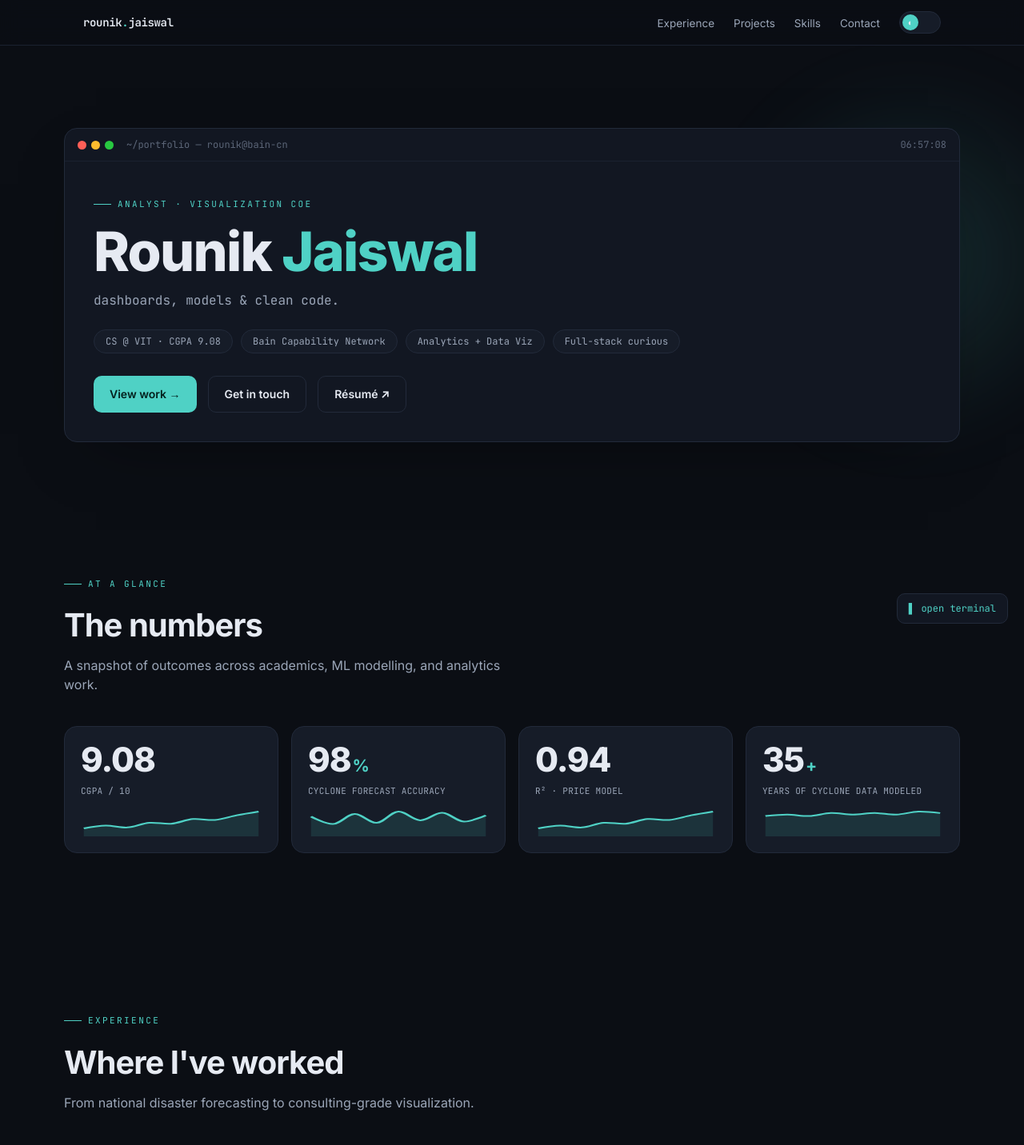
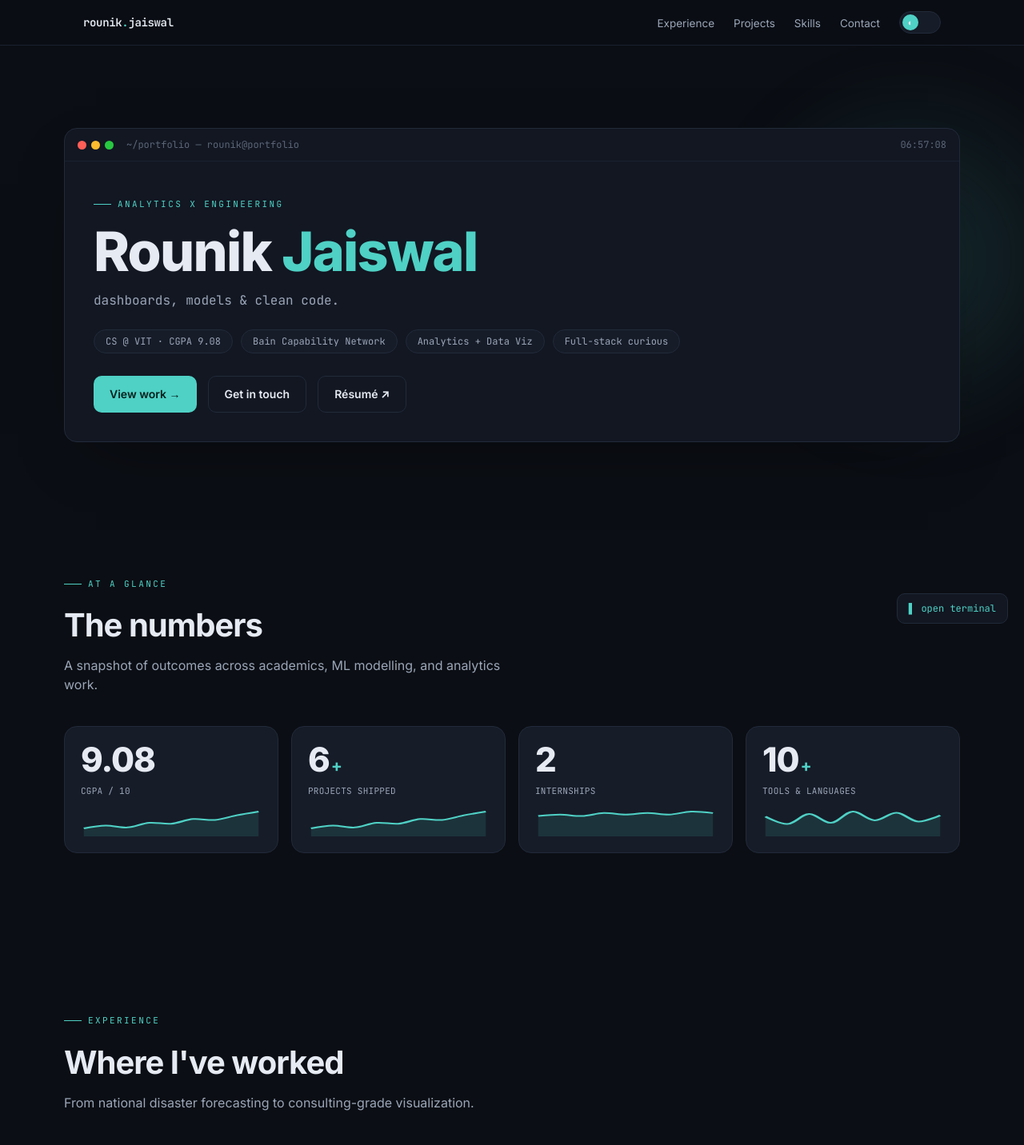
Before and after one commit to Rounik-Jaiswal/Portfolio, a Next.js app: page / in a window 1280 px wide. Shown: the top 1432 px of the page at 80% size. Built offline with nearby package versions, Linux system fonts and the light colour scheme.

Commit message:
Updated details and terminal theme change issue

```diff
--- a/src/app/globals.css
+++ b/src/app/globals.css
@@ -84,6 +84,10 @@
   --accent-3: #7c8cff; /* indigo — dev */
   --grid: #1a2130;
   --glow: rgba(79, 209, 197, 0.16);
+  /* Terminal easter-egg surface */
+  --term-bg: #0a0d13;
+  --term-border: #1a2130;
+  --term-text: #cfe8e4;
 }
 
 /* ---------- Light theme ---------- */
@@ -101,6 +105,10 @@
   --accent-3: #4f46e5;
   --grid: #eceae3;
   --glow: rgba(14, 147, 132, 0.1);
+  /* Terminal easter-egg surface (light) */
+  --term-bg: #ffffff;
+  --term-border: #e3e1da;
+  --term-text: #2b3640;
 }
 
 /* ---------- Base ---------- */
--- a/src/components/sections/hero.tsx
+++ b/src/components/sections/hero.tsx
@@ -32,7 +32,7 @@ export function Hero() {
               <span className="h-[11px] w-[11px] rounded-full bg-[#FEBC2E]" />
               <span className="h-[11px] w-[11px] rounded-full bg-[#28C840]" />
             </span>
-            <span className="ml-2">~/portfolio — rounik@bain-cn</span>
+            <span className="ml-2">~/portfolio — rounik@portfolio</span>
             <span className="ml-auto">
               <LiveClock />
             </span>
--- a/src/components/terminal/terminal.tsx
+++ b/src/components/terminal/terminal.tsx
@@ -126,14 +126,14 @@ export function Terminal() {
       {/* Overlay */}
       {open && (
         <div
-          className="fixed inset-0 z-[70] grid place-items-center bg-black/60 p-5 backdrop-blur-sm"
+          className="fixed inset-0 z-[70] grid place-items-center bg-black/70 p-5 backdrop-blur-md"
           onClick={(e) => {
             if (e.target === e.currentTarget) setOpen(false);
           }}
         >
-          <div className="flex h-[min(440px,80vh)] w-[min(680px,100%)] flex-col overflow-hidden rounded-xl border border-line bg-[#0a0d13] shadow-[0_40px_90px_-30px_rgba(0,0,0,0.7)]">
+          <div className="flex h-[min(440px,80vh)] w-[min(680px,100%)] flex-col overflow-hidden rounded-xl border border-line bg-[var(--term-bg)] shadow-[0_40px_90px_-30px_rgba(0,0,0,0.5)]">
             {/* Title bar */}
-            <div className="flex items-center gap-2 border-b border-[#1a2130] px-3.5 py-2.5 font-mono text-xs text-ink-faint">
+            <div className="flex items-center gap-2 border-b border-[var(--term-border)] px-3.5 py-2.5 font-mono text-xs text-ink-faint">
               <span className="flex gap-1.5">
                 <span className="h-[11px] w-[11px] rounded-full bg-[#FF5F57]" />
                 <span className="h-[11px] w-[11px] rounded-full bg-[#FEBC2E]" />
@@ -152,7 +152,7 @@ export function Terminal() {
             {/* Output */}
             <div
               ref={outputRef}
-              className="term-output flex-1 overflow-y-auto p-4 font-mono text-[13px] leading-relaxed text-[#cfe8e4]"
+              className="term-output flex-1 overflow-y-auto p-4 font-mono text-[13px] leading-relaxed text-[var(--term-text)]"
             >
               {lines.map((line, i) => (
                 <div key={i} dangerouslySetInnerHTML={{ __html: line.html }} />
@@ -160,7 +160,7 @@ export function Terminal() {
             </div>
 
             {/* Input */}
-            <div className="flex items-center gap-2 border-t border-[#1a2130] px-4 py-2.5 font-mono text-[13px]">
+            <div className="flex items-center gap-2 border-t border-[var(--term-border)] px-4 py-2.5 font-mono text-[13px]">
               <span className="text-accent">➜ ~</span>
               <input
                 ref={inputRef}
@@ -175,7 +175,7 @@ export function Terminal() {
                 placeholder="type 'help'…"
                 autoComplete="off"
                 spellCheck={false}
-                className="flex-1 bg-transparent text-[#cfe8e4] outline-none placeholder:text-ink-faint"
+                className="flex-1 bg-transparent text-[var(--term-text)] outline-none placeholder:text-ink-faint"
               />
             </div>
           </div>
--- a/src/content/experience.ts
+++ b/src/content/experience.ts
@@ -6,7 +6,7 @@ import type { ExperienceItem } from "@/lib/types";
  */
 export const experience: ExperienceItem[] = [
   {
-    period: "Jan 2026 - Present",
+    period: "Jan 2026 - July 2026",
     role: "Analyst Intern - Visualization CoE",
     org: "Bain Capability Network",
     location: "Gurugram (Hybrid)",
@@ -24,7 +24,7 @@ export const experience: ExperienceItem[] = [
     org: "Center of Disaster Management & Mitigation, VIT",
     location: "Remote",
     points: [
-      "Built and optimized ML models on cyclone data (1988–2023), reaching 98% accuracy forecasting cyclone severity in the Bay of Bengal.",
+      "Built and optimized ML models on cyclone data (1988-2023), reaching 98% accuracy forecasting cyclone severity in the Bay of Bengal.",
       "Prepared analytical reports on AI-driven cyclone forecasts and disaster-risk mitigation to support national preparedness insights.",
     ],
   },
--- a/src/content/profile.ts
+++ b/src/content/profile.ts
@@ -8,7 +8,7 @@ export const profile: Profile = {
   name: "Rounik Jaiswal",
   firstName: "Rounik",
   lastName: "Jaiswal", // rendered in the accent color
-  eyebrow: "Analyst · Visualization CoE",
+  eyebrow: "Analytics x Engineering",
 
   // Rotating phrases typed out under your name in the hero.
   typedPhrases: [
--- a/src/content/stats.ts
+++ b/src/content/stats.ts
@@ -3,7 +3,10 @@ import type { Stat } from "@/lib/types";
 /**
  * KPI tiles in the "At a glance" dashboard band.
  * Each tile counts up to `value` and shows a small sparkline.
- * Add or remove tiles freely - the grid adapts.
+ * Add or remove tiles freely — the grid adapts.
+ *
+ * These are intentionally self-evident at a glance (no project-specific
+ * metrics that need a footnote to understand).
  */
 export const stats: Stat[] = [
   {
@@ -13,21 +16,20 @@ export const stats: Stat[] = [
     spark: "up",
   },
   {
-    value: 98,
-    suffix: "%",
-    label: "Cyclone forecast accuracy",
-    spark: "wave",
-  },
-  {
-    value: 0.94,
-    decimals: 2,
-    label: "R² · price model",
+    value: 6,
+    suffix: "+",
+    label: "Projects shipped",
     spark: "up",
   },
   {
-    value: 35,
-    suffix: "+",
-    label: "Years of cyclone data modeled",
+    value: 2,
+    label: "Internships",
     spark: "flat",
   },
+  {
+    value: 10,
+    suffix: "+",
+    label: "Tools & languages",
+    spark: "wave",
+  },
 ];
--- a/src/content/terminal.ts
+++ b/src/content/terminal.ts
@@ -41,7 +41,7 @@ export const terminalCommands: TerminalCommand[] = [
     name: "experience",
     listed: true,
     output:
-      "Bain Capability Network - Analyst Intern, Viz CoE (Jan 2026-present)<br>CDMM, VIT - AI Model Developer Intern (Summer 2025)",
+      "Bain Capability Network - Analyst Intern, Viz CoE (Jan 2026-July 2026)<br>CDMM, VIT - AI Model Developer Intern (Summer 2025)",
   },
   {
     name: "contact",
--- a/src/lib/types.ts
+++ b/src/lib/types.ts
@@ -45,7 +45,7 @@ export interface Stat {
 
 /* ---------- Experience ---------- */
 export interface ExperienceItem {
-  period: string; // "Jan 2026 - Present"
+  period: string; // "Jan 2026 - July 2026"
   role: string;
   org: string;
   location: string;
```
